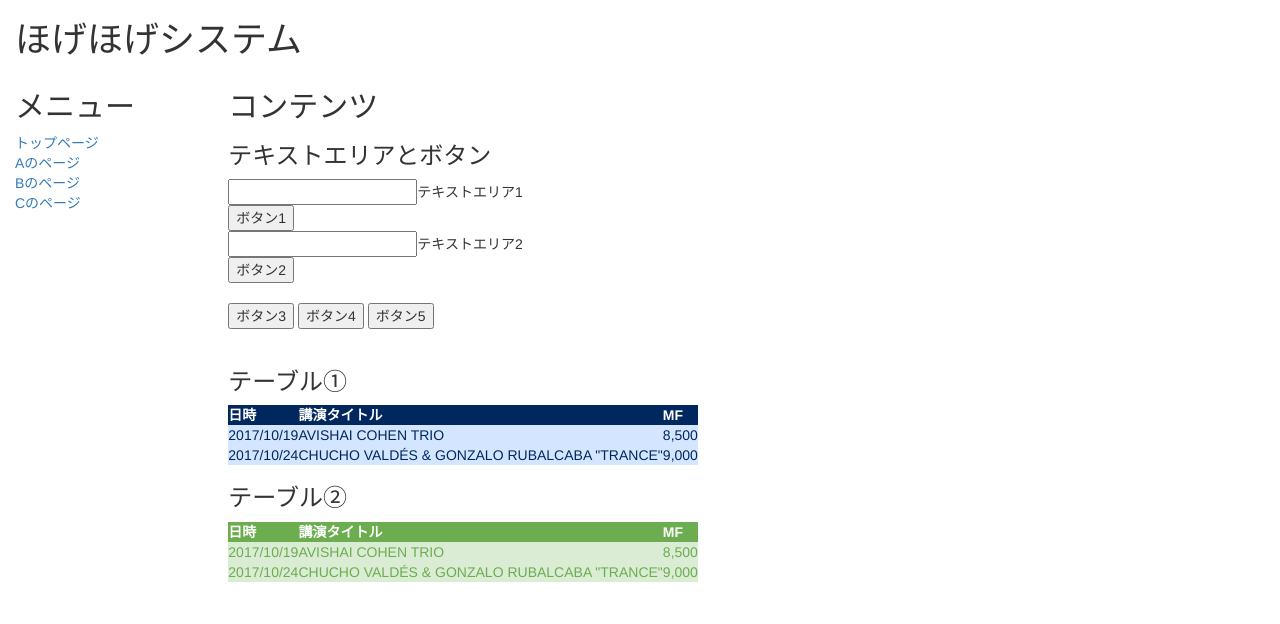
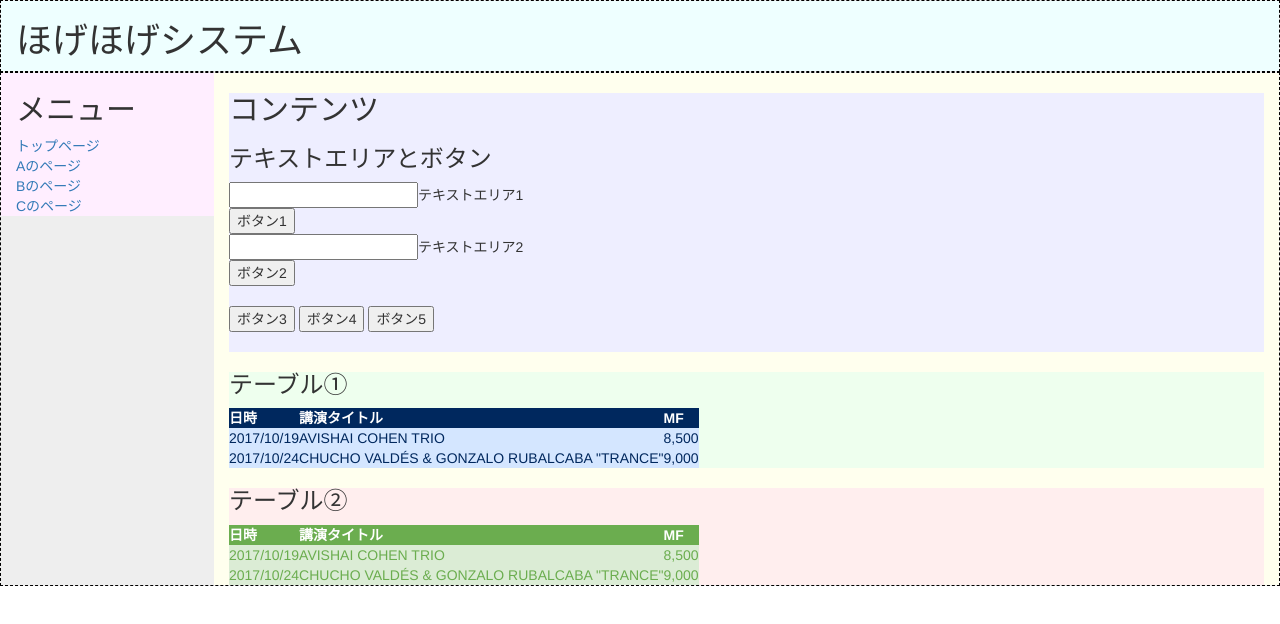
Before and after one commit to yuki-imada/sample-prj, a website: page index.html in a window 1280 px wide. Drawn offline with nearby package versions, Linux system fonts and the light colour scheme.

Commit message:
デバッグ・勉強用に要素に色をつけるためのstyleDev.cssの作成と読み込み

```diff
--- a/index.html
+++ b/index.html
@@ -6,6 +6,7 @@
   <meta charset="utf-8">
   <meta name="viewport" content="width=device-width, initial-scale=1">
   <link rel="stylesheet" href="./style.css">
+  <link rel="stylesheet" href="./styleDev.css">
   <link rel="stylesheet" href="./node_modules/bootstrap/dist/css/bootstrap.min.css">
   <script src="./btn3.js"></script>
   <script src="./btn4.js"></script>
--- /dev/null
+++ b/styleDev.css
@@ -0,0 +1,15 @@
+@charset "UTF-8";
+
+/*デバッグ・勉強用に要素に色をつけるためのCSS*/
+
+/*div要素に背景色を塗る*/
+#wrapper { background-color: #eeeeee; }
+#head { background-color: #eeffff; }
+#menu { background-color: #ffeeff; }
+#contents { background-color: #ffffee; }
+#contents #input_area {background-color: #eeeeff; }
+#contents #table01 { background-color: #eeffee; }
+#contents #table02 { background-color: #ffeeee; }
+
+/*Bootstrapのrowを点線で括る*/
+.row { border: dashed 1px #000000; }
```
